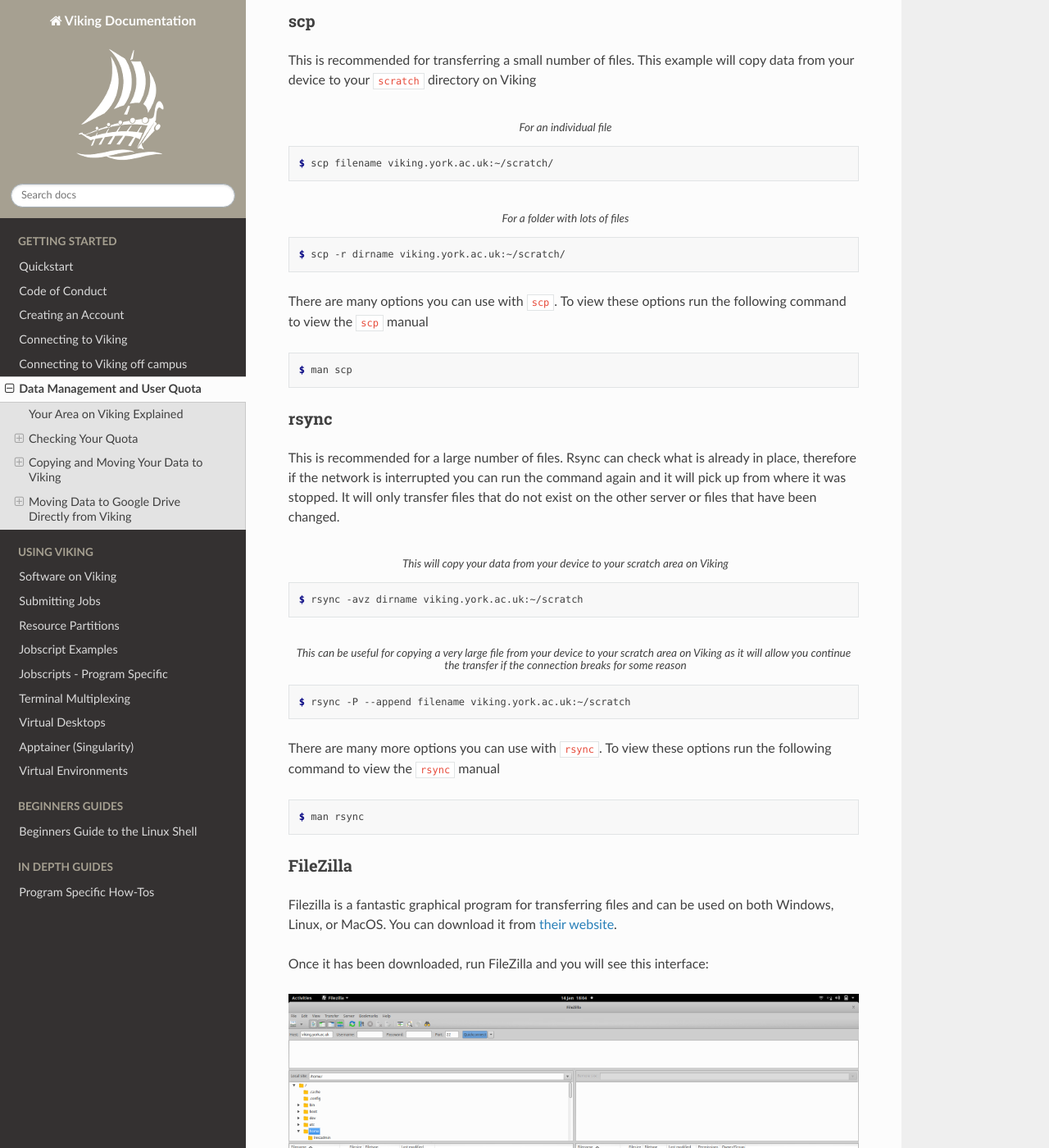
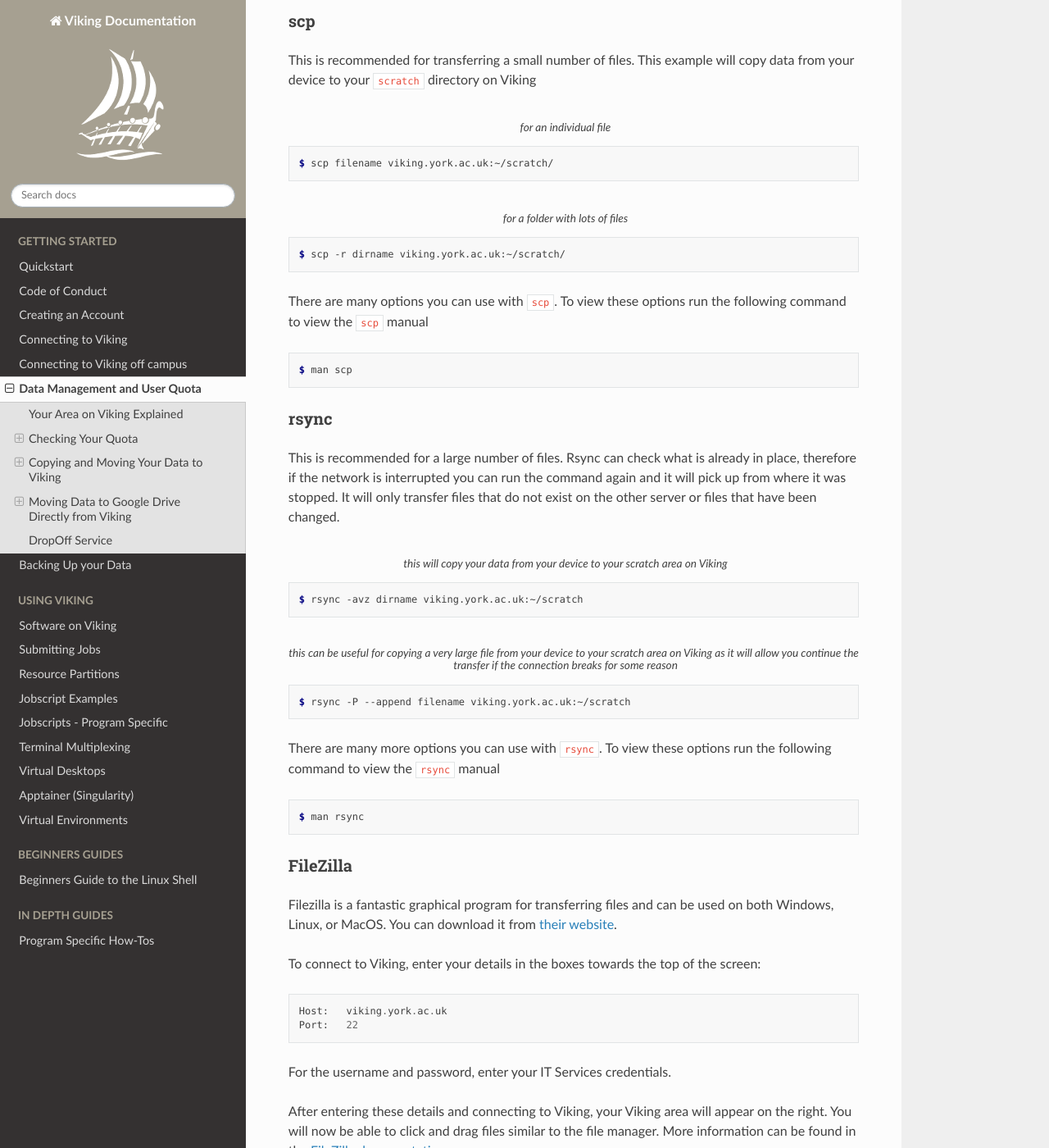
Before and after one commit to university-of-york/research-it-documentation, a Sphinx documentation site: the page built from docs/source/getting_started/data_management_and_user_quota.rst, in a window 1280 px wide and 1400 px high, scrolled down 2519 px. Shown: the whole window at 82% size. Built offline with Sphinx 7.4.7 and the Read the Docs theme 2.0.0, drawn with Linux system fonts in a browser that asks for light colours; some of the changed text lies outside the part shown.

Commit message:
backup page, small tweaks elsewhere

```diff
--- a/docs/source/getting_started/data_management_and_user_quota.rst
+++ b/docs/source/getting_started/data_management_and_user_quota.rst
@@ -102,13 +104,13 @@
 This is recommended for transferring a small number of files. This example will copy data from your device to your ``scratch`` directory on Viking
 
 .. code-block:: console
-    :caption: For an individual file
+    :caption: for an individual file
 
     $ scp filename viking.york.ac.uk:~/scratch/
 
 
 .. code-block:: console
-    :caption: For a folder with lots of files
+    :caption: for a folder with lots of files
 
     $ scp -r dirname viking.york.ac.uk:~/scratch/
 
@@ -125,12 +127,12 @@
 This is recommended for a large number of files. Rsync can check what is already in place, therefore if the network is interrupted you can run the command again and it will pick up from where it was stopped. It will only transfer files that do not exist on the other server or files that have been changed.
 
 .. code-block:: console
-    :caption: This will copy your data from your device to your scratch area on Viking
+    :caption: this will copy your data from your device to your scratch area on Viking
 
     $ rsync -avz dirname viking.york.ac.uk:~/scratch
 
 .. code-block:: console
-    :caption: This can be useful for copying a very large file from your device to your scratch area on Viking as it will allow you continue the transfer if the connection breaks for some reason
+    :caption: this can be useful for copying a very large file from your device to your scratch area on Viking as it will allow you continue the transfer if the connection breaks for some reason
 
     $ rsync -P --append filename viking.york.ac.uk:~/scratch
 
@@ -145,10 +147,6 @@
 ^^^^^^^^^
 
 Filezilla is a fantastic graphical program for transferring files and can be used on both Windows, Linux, or MacOS. You can download it from `their website <https://filezilla-project.org/>`_.
-
-Once it has been downloaded, run FileZilla and you will see this interface:
-
-.. image:: ../assets/img/filezilla.png
 
 To connect to Viking, enter your details in the boxes towards the top of the screen::
 
@@ -165,8 +163,8 @@
 
 We know a number of Viking users like to store data on Google Drive.  It is possible to copy data directly from Viking to your Google Drive folder. Below we will provide instructions on how to set this up.
 
-Setting up Rclone on Viking
-^^^^^^^^^^^^^^^^^^^^^^^^^^^
+Setting up rclone on Viking
+^^^^^^^^^^^^^^^^^^^^^^^^^^^^
 
 In order to use ``rclone``, you will need a ``client-id``, the steps for which can be found on the `rclone website <https://rclone.org/drive/#making-your-own-client-id>`_.
 
@@ -221,3 +219,9 @@
 .. code-block:: console
 
     2021/08/16 11:33:23 Fatal error: listing Team Drives failed: googleapi: Error 403: Insufficient Permission: Request had insufficient authentication scopes., insufficientPermissions
+
+
+DropOff Service
+---------------
+
+The York `DropOff Service <https://www.york.ac.uk/it-services/services/dropoff/>`_ is a web page that lets you easily and securely exchange files up to 128G with University staff and students or external people. Files are automatically deleted after 14 days and all files are transferred across the network `securely encrypted <https://dropoff.york.ac.uk/security>`_.
--- a/docs/source/index.rst
+++ b/docs/source/index.rst
@@ -20,6 +20,7 @@
    getting_started/connecting_to_viking
    getting_started/connecting_off_campus
    getting_started/data_management_and_user_quota
+   getting_started/backing_up
 
 .. toctree::
    :maxdepth: 1
```
Also changed, not shown: other parts of docs/source/getting_started/data_management_and_user_quota.rst (+2 -0 lines), docs/source/getting_started/backing_up.rst (added, +46 -0 lines), docs/source/getting_started/code_of_conduct.rst (+7 -7 lines).
